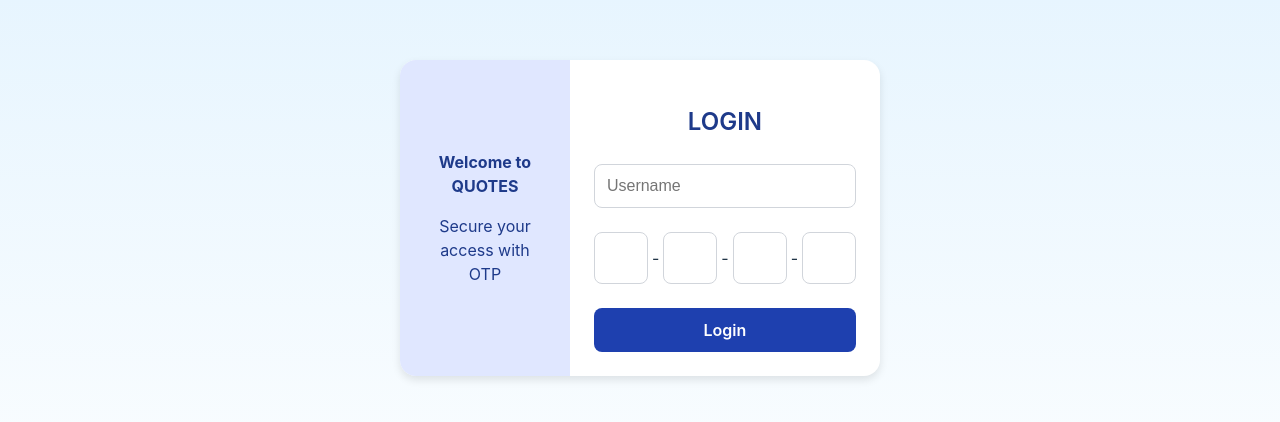
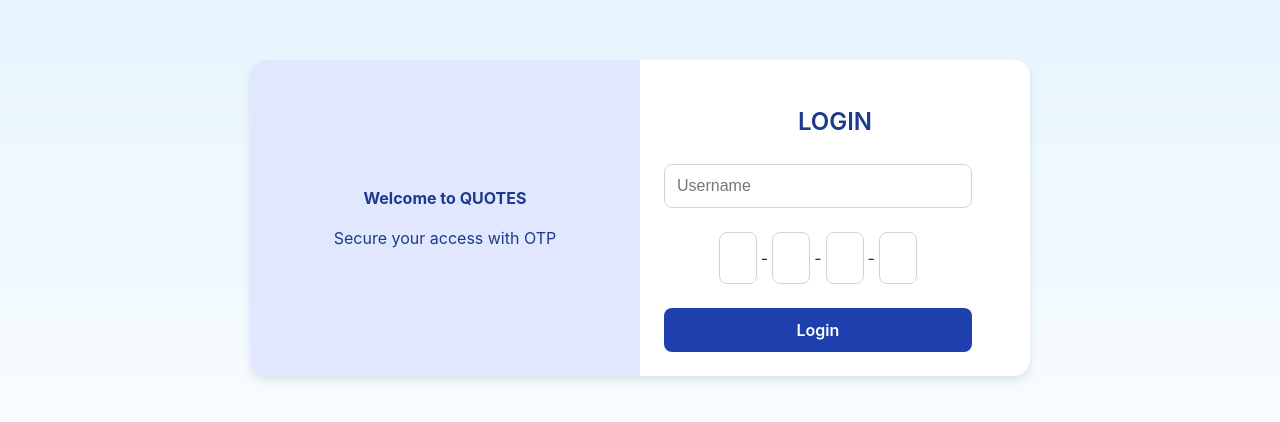
Before and after one commit to Manav510/kutumb_project, a React (Vite) app: page / in a window 1280 px wide. Shown: the part 182-604 px from the top of the page. Built offline with nearby package versions, Linux system fonts and the light colour scheme.

Commit message:
fixed screen issue

```diff
--- a/src/pages/CreateQuote.tsx
+++ b/src/pages/CreateQuote.tsx
@@ -26,7 +26,7 @@ const styles = {
   },
   formContainer: {
     width: '90%',
-    maxWidth: '300px',
+    maxWidth: '500px',
     backgroundColor: '#ffffff',
     borderRadius: '1rem',
     boxShadow: '0 2px 6px rgba(0, 0, 0, 0.1)',
--- a/src/pages/Login.tsx
+++ b/src/pages/Login.tsx
@@ -98,8 +98,8 @@ const styles = {
   outerContainer: {
     display: "flex",
     flexDirection: "row" as const,
-    maxWidth: "480px",
-    width: "100%",
+    maxWidth: "780px",
+    width: "85%",
     backgroundColor: "#ffffff",
     borderRadius: "1rem",
     boxShadow: "0 4px 8px rgba(0, 0, 0, 0.1)",
@@ -156,14 +156,16 @@ const styles = {
     outline: "none",
     transition: "border-color 0.3s",
     boxSizing: "border-box" as const,
+    width: "90%",
   },
   otpContainer: {
     display: "flex",
     justifyContent: "center",
     gap: "0.5rem",
+    width: "90%",
   },
   otpInput: {
-    width: "3rem",
+    width: "2rem",
     height: "3rem",
     fontSize: "1.2rem",
     borderRadius: "0.5rem",
@@ -176,6 +178,7 @@ const styles = {
   },
   loginButton: {
     backgroundColor: "#1e40af",
+    width: "90%",
     color: "#ffffff",
     padding: "0.75rem",
     borderRadius: "0.5rem",
```
